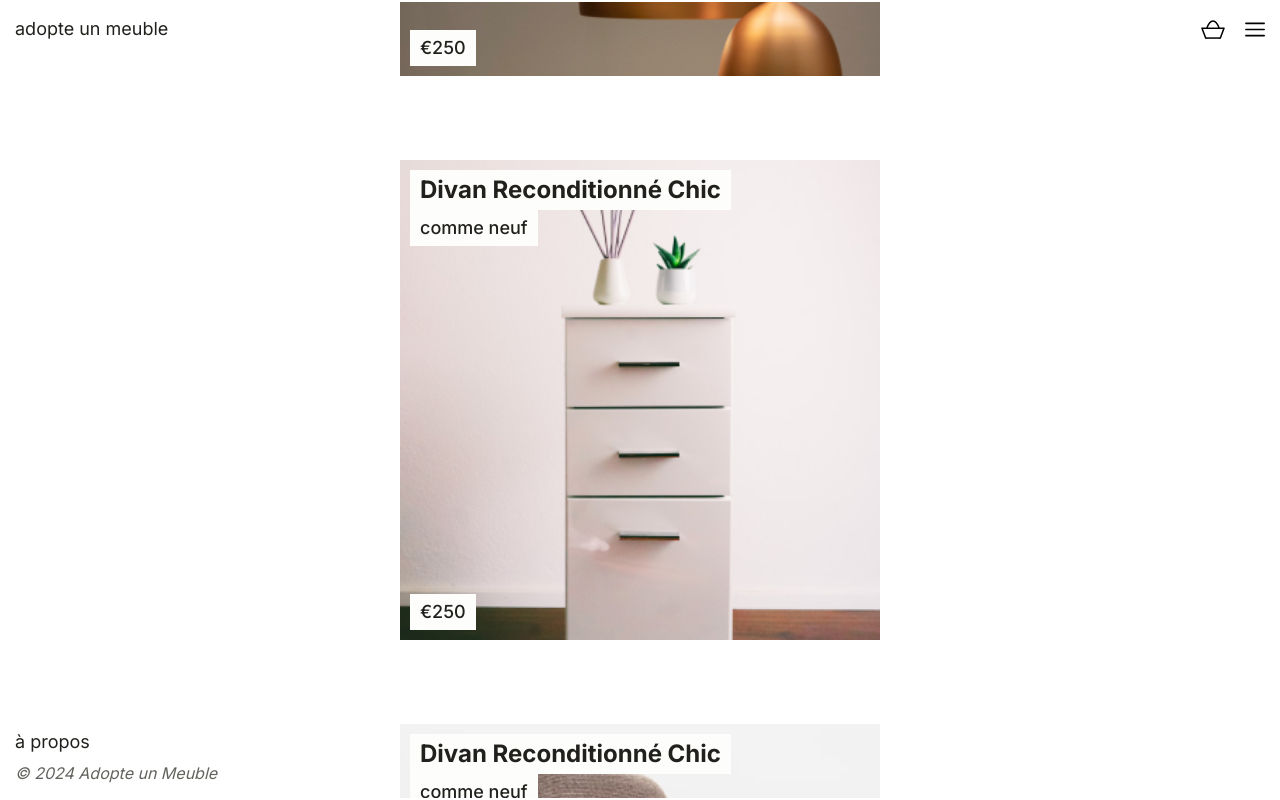
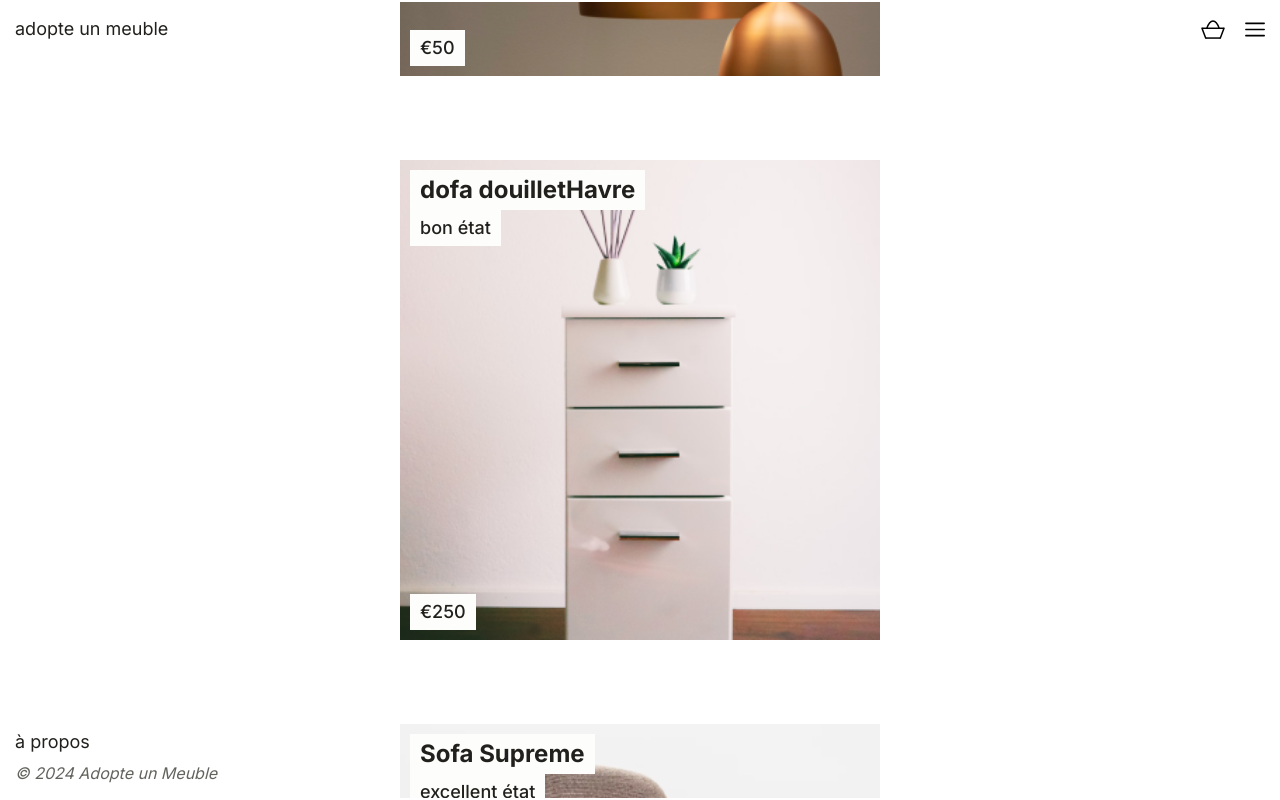
Before and after one commit to adatechschool/projet-collectif-plateforme-de-meubles-adopte-un-meuble, a React (Vite) app in the folder front/adopte_un_meuble/: page / in a window 1280 px wide. Built offline with nearby package versions, Linux system fonts and the light colour scheme.

Commit message:
Linked to array

```diff
--- a/front/adopte_un_meuble/src/App.jsx
+++ b/front/adopte_un_meuble/src/App.jsx
@@ -31,6 +31,7 @@ const articles = [
     color: "vert",
     state: "bon état",
     photo: "./public/cabinet_1.png",
+    price: "250",
   },
   {
     id: 2,
@@ -39,6 +40,7 @@ const articles = [
     color: "bleu",
     state: "excellent état",
     photo: "./public/chair_1.png",
+    price: "34",
   },
   {
     id: 3,
@@ -47,6 +49,7 @@ const articles = [
     color: "marron",
     state: "comme neuf",
     photo: "./public/couch_1.png",
+    price: "6600",
   },
   {
     id: 4,
@@ -55,6 +58,7 @@ const articles = [
     color: "rouge",
     state: "état vintage",
     photo: "./public/couch_2.png",
+    price: "400",
   },
   {
     id: 5,
@@ -63,6 +67,16 @@ const articles = [
     color: "blanc",
     state: "bon état",
     photo: "./public/lights_1.png",
+    price: "50",
+  },
+  {
+    id: 6,
+    name: "testststsetest",
+    type: "luminaire",
+    color: "blanc",
+    state: "bon état",
+    photo: "./public/lights_1.png",
+    price: "50",
   },
 ];
 
@@ -118,12 +132,6 @@ function App() {
       </div>
       <div className="hidden sm:flex justify-center items-center h-screen w-screen">
         <div className="flex flex-col items-center gap-[0.3125rem]">
-          {/* <div className="flex justify-between items-start self-stretch">
-            <h1 className="text-lightMode-secondarytext font-bold text-2xl">
-              article du moment
-            </h1>
-            <h2 className="text-lightMode-text font-bold text-2xl">€250</h2>
-          </div> */}
           <Carousel
             // plugins={[
             //   Autoplay({
@@ -140,49 +148,28 @@ function App() {
             className="w-full"
           >
             <CarouselContent className="-mt-1 h-screen">
-              {images.map((imageUrl, index) => (
-                <CarouselItem className="pt-1 basis-1/3" key={index}>
+              {articles.map((article, index) => (
+                <CarouselItem className="pt-1 basis-1/3" key={article.id}>
                   <div className="py-[5vh]">
-                    {/* <div className="flex flex-col justify-between items-start aspect-square w-[60vh] bg-red-500 p-[0.625rem] ">
-                      <img
-                        className="max-h-full max-w-none h-full"
-                        src={imageUrl}
-                        alt={`Image ${index + 1}`}
-                      />
-                      <div className="flex flex-col items-start ">
-                        <h2 className="text-2xl text-lightMode-text font-bold bg-lightMode-background py-1 px-2.5">
-                          Divan Reconditionné Chic
-                        </h2>
-                        <h3 className="text-lg text-lightMode-text font-medium bg-lightMode-background py-1 px-2.5">
-                          comme neuf
-                        </h3>
-                      </div>
-                      <div className="flex items-start">
-                        <h3 className="text-lg text-lightMode-text font-medium bg-lightMode-background py-1 px-2.5">
-                          €250
-                        </h3>
-                      </div>
-                    </div> */}
-
                     <div className="flex flex-col justify-between items-start aspect-square w-[60vh] bg-red-500 p-[0.625rem] relative">
                       <div className="absolute inset-0">
                         <img
                           className="max-h-full max-w-none h-full w-full object-cover"
-                          src={imageUrl}
-                          alt={`Image ${index + 1}`}
+                          src={article.photo}
+                          alt={`Image ${article.id}`}
                         />
                       </div>
-                      <div className="flex flex-col items-start relative z-10">
+                      <div className="flex flex-col items-start relative z-10 ">
                         <h2 className="text-2xl text-lightMode-text font-bold bg-lightMode-background py-1 px-2.5">
-                          Divan Reconditionné Chic
+                          {article.name}
                         </h2>
                         <h3 className="text-lg text-lightMode-text font-medium bg-lightMode-background py-1 px-2.5">
-                          comme neuf
+                          {article.state}
                         </h3>
                       </div>
                       <div className="flex items-start relative z-10">
                         <h3 className="text-lg text-lightMode-text font-medium bg-lightMode-background py-1 px-2.5">
-                          €250
+                          €{article.price}
                         </h3>
                       </div>
                     </div>
@@ -191,12 +178,6 @@ function App() {
               ))}
             </CarouselContent>
           </Carousel>
-          {/* <div className="flex justify-between items-start self-stretch">
-            <h1 className="text-lightMode-text font-bold text-2xl">
-              canapé vert 1990
-            </h1>
-            <h2 className="text-lightMode-text font-normal text-2xl">salon</h2>
-          </div> */}
         </div>
       </div>
       <Navbar />
```
